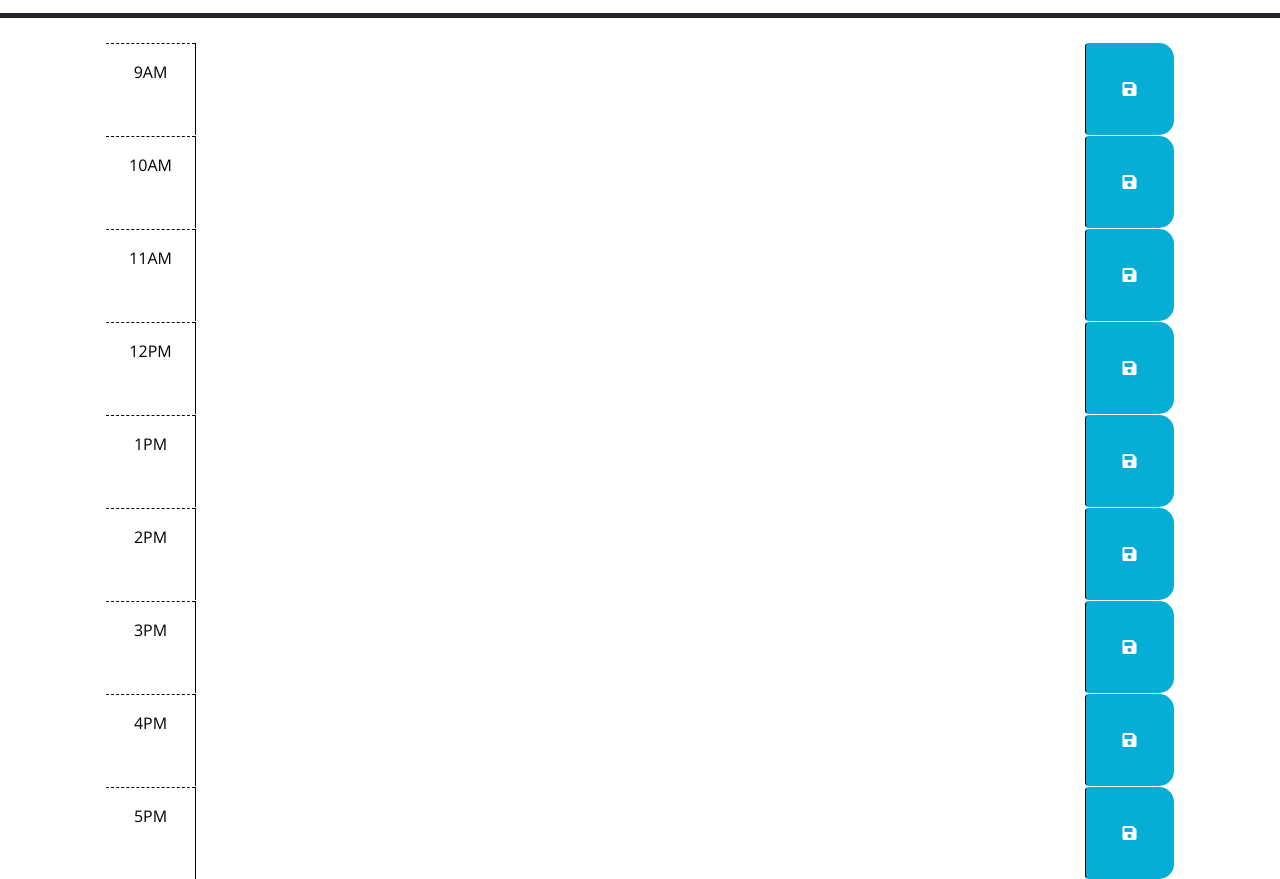
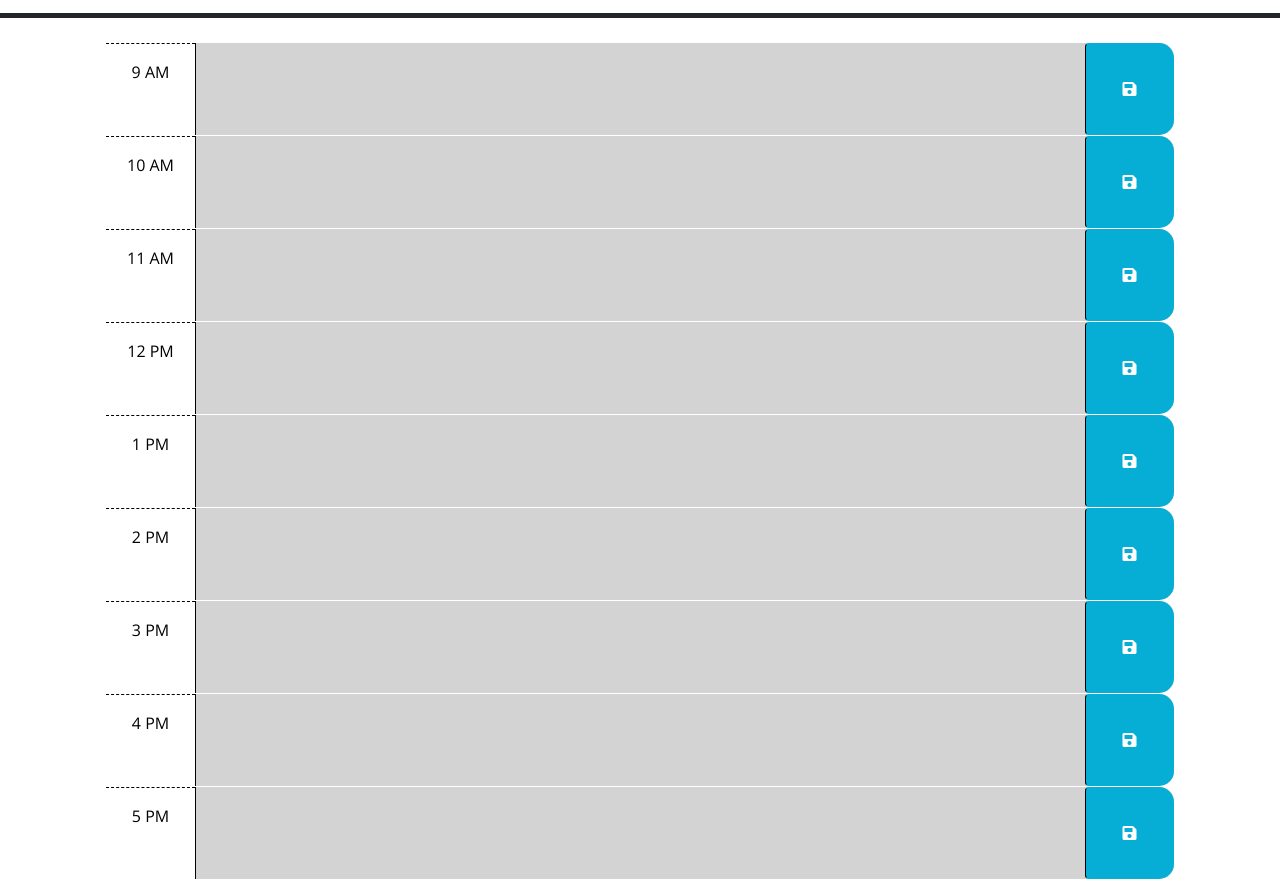
Before and after one commit to dymoy/work-calendar, a plain HTML site: page index.html in a window 1280 px wide. Shown: the part 260-1139 px from the top of the page. Drawn offline with nearby package versions, Linux system fonts and the light colour scheme.

Commit message:
Added code to get time of each timeblock. TODO: update color based on time difference.

```diff
--- a/Assets/js/script.js
+++ b/Assets/js/script.js
@@ -3,7 +3,8 @@
 // in the html.
 var root = $('#root');
 var currentDay = dayjs('2023-11-30 13:23');
-var timeBlocksContainer = $('#time-blocks-container');
+var timeBlocksContainer = $('#time-block-container');
+const hoursOfDay = 9;
 
 $(function () {
   // TODO: Add a listener for click events on the save button. This code should
@@ -19,6 +20,19 @@ $(function () {
   // past, present, and future classes? How can Day.js be used to get the
   // current hour in 24-hour time?
   var currentTime = currentDay.hour();
+  console.log(currentTime);
+
+  for(let i = 0; i < 9; i++) {
+    var currTimeBlock = timeBlocksContainer.children('div').eq(i);
+    var currTime = Number(currTimeBlock.attr('id').slice(5));
+    console.log(currTime);
+
+
+    if (currentTime > currTime) {
+      currTimeBlock.addClass('past');
+    }
+  }
+
   //
   // TODO: Add code to get any user input that was saved in localStorage and set
   // the values of the corresponding textarea elements. HINT: How can the id
--- a/index.html
+++ b/index.html
@@ -55,7 +55,7 @@
 
         <!-- Example of a past time block. The "past" class adds a gray background color. -->
         <div id="hour-9" class="row time-block">
-          <div class="col-2 col-md-1 hour text-center py-3">9AM</div>
+          <div class="col-2 col-md-1 hour text-center py-3">9 AM</div>
           <textarea class="col-8 col-md-10 description" rows="3"> </textarea>
           <button class="btn saveBtn col-2 col-md-1" aria-label="save">
             <i class="fas fa-save" aria-hidden="true"></i>
@@ -64,7 +64,7 @@
 
         <!-- Example of a a present time block. The "present" class adds a red background color. -->
         <div id="hour-10" class="row time-block">
-          <div class="col-2 col-md-1 hour text-center py-3">10AM</div>
+          <div class="col-2 col-md-1 hour text-center py-3">10 AM</div>
           <textarea class="col-8 col-md-10 description" rows="3"> </textarea>
           <button class="btn saveBtn col-2 col-md-1" aria-label="save">
             <i class="fas fa-save" aria-hidden="true"></i>
@@ -73,7 +73,7 @@
 
         <!-- Example of a future time block. The "future" class adds a green background color. -->
         <div id="hour-11" class="row time-block">
-          <div class="col-2 col-md-1 hour text-center py-3">11AM</div>
+          <div class="col-2 col-md-1 hour text-center py-3">11 AM</div>
           <textarea class="col-8 col-md-10 description" rows="3"> </textarea>
           <button class="btn saveBtn col-2 col-md-1" aria-label="save">
             <i class="fas fa-save" aria-hidden="true"></i>
@@ -81,42 +81,42 @@
         </div>
 
         <div id="hour-12" class="row time-block">
-          <div class="col-2 col-md-1 hour text-center py-3">12PM</div>
+          <div class="col-2 col-md-1 hour text-center py-3">12 PM</div>
           <textarea class="col-8 col-md-10 description" rows="3"> </textarea>
           <button class="btn saveBtn col-2 col-md-1" aria-label="save">
             <i class="fas fa-save" aria-hidden="true"></i>
           </button>
         </div>
         <div id="hour-1" class="row time-block">
-          <div class="col-2 col-md-1 hour text-center py-3">1PM</div>
+          <div class="col-2 col-md-1 hour text-center py-3">1 PM</div>
           <textarea class="col-8 col-md-10 description" rows="3"> </textarea>
           <button class="btn saveBtn col-2 col-md-1" aria-label="save">
             <i class="fas fa-save" aria-hidden="true"></i>
           </button>
         </div>
         <div id="hour-2" class="row time-block">
-          <div class="col-2 col-md-1 hour text-center py-3">2PM</div>
+          <div class="col-2 col-md-1 hour text-center py-3">2 PM</div>
           <textarea class="col-8 col-md-10 description" rows="3"> </textarea>
           <button class="btn saveBtn col-2 col-md-1" aria-label="save">
             <i class="fas fa-save" aria-hidden="true"></i>
           </button>
         </div>
         <div id="hour-3" class="row time-block">
-          <div class="col-2 col-md-1 hour text-center py-3">3PM</div>
+          <div class="col-2 col-md-1 hour text-center py-3">3 PM</div>
           <textarea class="col-8 col-md-10 description" rows="3"> </textarea>
           <button class="btn saveBtn col-2 col-md-1" aria-label="save">
             <i class="fas fa-save" aria-hidden="true"></i>
           </button>
         </div>
         <div id="hour-4" class="row time-block">
-          <div class="col-2 col-md-1 hour text-center py-3">4PM</div>
+          <div class="col-2 col-md-1 hour text-center py-3">4 PM</div>
           <textarea class="col-8 col-md-10 description" rows="3"> </textarea>
           <button class="btn saveBtn col-2 col-md-1" aria-label="save">
             <i class="fas fa-save" aria-hidden="true"></i>
           </button>
         </div>
         <div id="hour-5" class="row time-block">
-          <div class="col-2 col-md-1 hour text-center py-3">5PM</div>
+          <div class="col-2 col-md-1 hour text-center py-3">5 PM</div>
           <textarea class="col-8 col-md-10 description" rows="3"> </textarea>
           <button class="btn saveBtn col-2 col-md-1" aria-label="save">
             <i class="fas fa-save" aria-hidden="true"></i>
```
